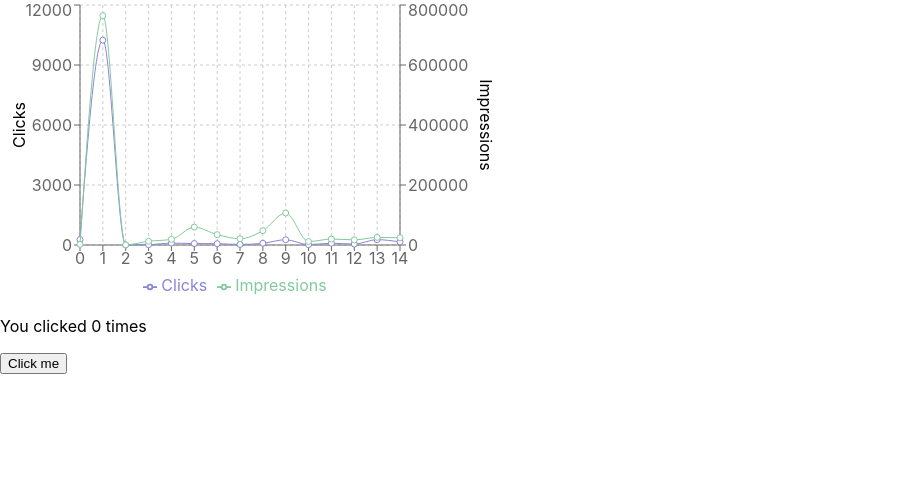
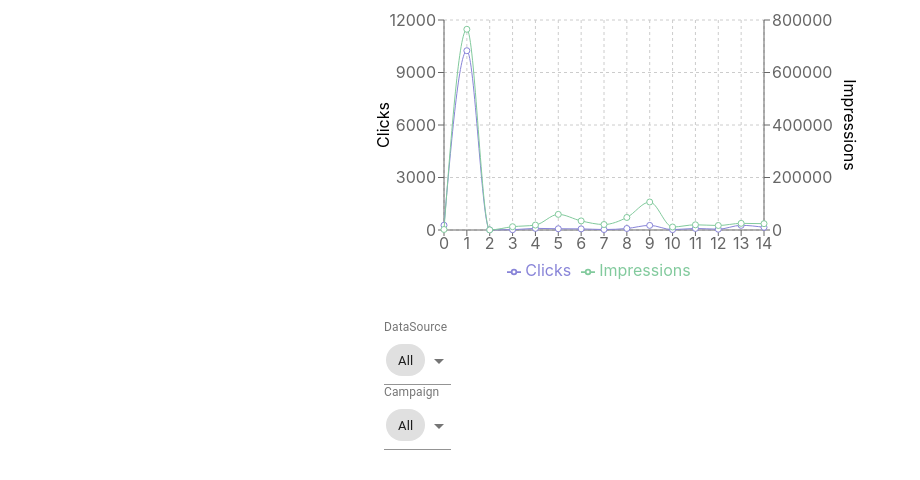
Before and after one commit to egraether/adverity_challenge, a React (Create React App) app: page / in a window 1280 px wide. Shown: the top 480 px of the page, without its empty margins (0-920 px from the left). Built offline with nearby package versions, Linux system fonts and the light colour scheme.

Commit message:
added datasource and campaign select via material ui

```diff
--- a/package.json
+++ b/package.json
@@ -3,6 +3,7 @@
   "version": "0.1.0",
   "private": true,
   "dependencies": {
+    "@material-ui/core": "^4.9.1",
     "@testing-library/jest-dom": "^4.2.4",
     "@testing-library/react": "^9.4.0",
     "@testing-library/user-event": "^7.2.1",
--- a/src/App.js
+++ b/src/App.js
@@ -2,6 +2,7 @@ import React, { useState, useEffect } from 'react';
 import _ from 'lodash'
 import { csv } from 'd3'
 import { LineChart, Line, XAxis, YAxis, CartesianGrid, Tooltip, Legend } from 'recharts';
+import { Chip, Container, FormControl, InputLabel, MenuItem, Select } from '@material-ui/core';
 
 const csvFile = "data.csv"
 
@@ -17,18 +18,48 @@ const AxisLabel = ({ axisType, x, y, width, height, rotation, stroke, children }
   );
 };
 
+class DataSelect extends React.Component {
+  render() {
+    return (
+      <FormControl style={{maxWidth: 'sm'}}>
+        <InputLabel id="label">{this.props.name}</InputLabel>
+        <Select
+          labelId="label"
+          id="select"
+          multiple
+          value={this.props.select.length ? this.props.select : ["All"]}
+          onChange={(e, c) => this.onChange(e, c)}
+          renderValue={selected => (
+            <div style={{display: 'flex', flexWrap: 'wrap'}}>
+              {selected.map(value => (
+                <Chip key={value} label={value} style={{margin: 2}} />
+              ))}
+            </div>
+          )}
+        >
+          <MenuItem value="All">All</MenuItem>
+          {_.map(this.props.items, d => {
+            return (
+              <MenuItem value={d} key={d}>{d}</MenuItem>
+            )
+          })}
+        </Select>
+      </FormControl>
+    )
+  }
+
+  onChange(event, child) {
+    this.props.onChange(
+      child.props.value === "All" ? [] : _.remove(event.target.value, d => { return d != "All" })
+    )
+  }
+}
+
 export default () => {
-
-  const [count, setCount] = useState(0);
-
-  useEffect(() => {
-    document.title = `You clicked ${count} times`;
-  })
-
   const [data, setData] = useState([])
 
   useEffect(() => {
-    csv(csvFile).then(data => { setData(data) })
+    csv(csvFile).then(data => { setData(_.take(data, 1000)) })
   }, [])
 
   console.log(data);
@@ -48,14 +79,30 @@ export default () => {
     [data]
   )
 
+  const [dataSelect, setDataSelect] = useState([])
+  const [campaignSelect, setCampaignSelect] = useState([])
+
+  const datasources = _.uniq(_.map(data, d => d.Datasource))
+  const campaigns = _.uniq(_.map(data, d => d.Campaign))
+
+  let updateDataSource = values => {
+    console.log("set", values)
+    setDataSelect(values)
+  }
+
+  let updateCampaign = values => {
+    setCampaignSelect(values)
+  }
+
   return (
     <div>
+      <Container maxWidth="sm">
         <LineChart
           width={500}
           height={300}
           data={chartData}
           margin={{
-          top: 5, right: 40, left: 20, bottom: 5,
+            top: 20, right: 40, left: 20, bottom: 20,
           }}
         >
           <CartesianGrid strokeDasharray="3 3" />
@@ -71,10 +118,13 @@ export default () => {
           <Line yAxisId="left" type="monotone" isAnimationActive={false} dataKey="Clicks" stroke="#8884d8" activeDot={{ r: 8 }} />
           <Line yAxisId="right" type="monotone" isAnimationActive={false} dataKey="Impressions" stroke="#82ca9d" />
         </LineChart>
-      <p>You clicked {count} times</p>
-      <button onClick={() => setCount(count + 1)}>
-        Click me
-      </button>
+
+        <div style={{padding:'20px'}}>
+          <DataSelect name="DataSource" select={dataSelect} items={datasources} onChange={values => updateDataSource(values)} />
+          <br />
+          <DataSelect name="Campaign" select={campaignSelect} items={campaigns} onChange={values => updateCampaign(values)} />
+        </div>
+      </Container>
     </div>
   )
 }
```
Also changed, not shown: 1 other file (tests, documents, lock files or other folders). Lines whose indentation alone changed are shown as unchanged.
